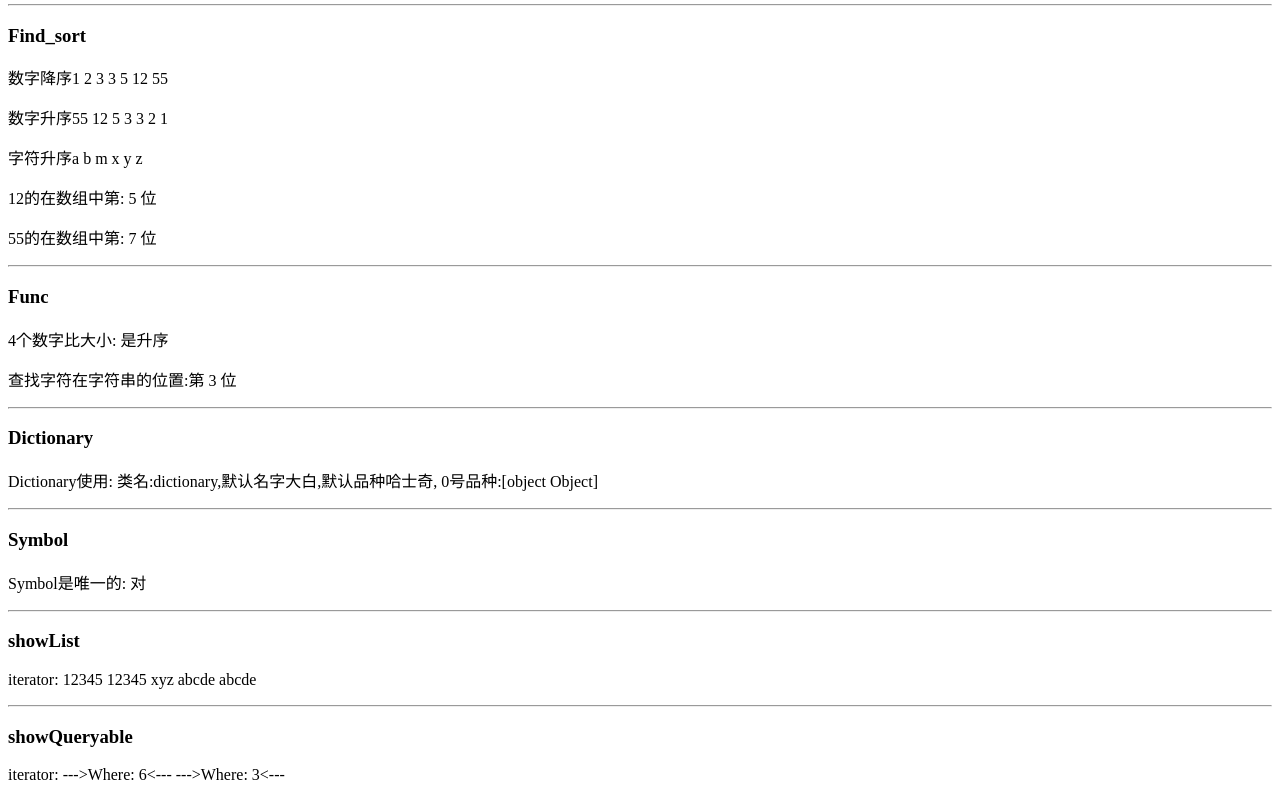
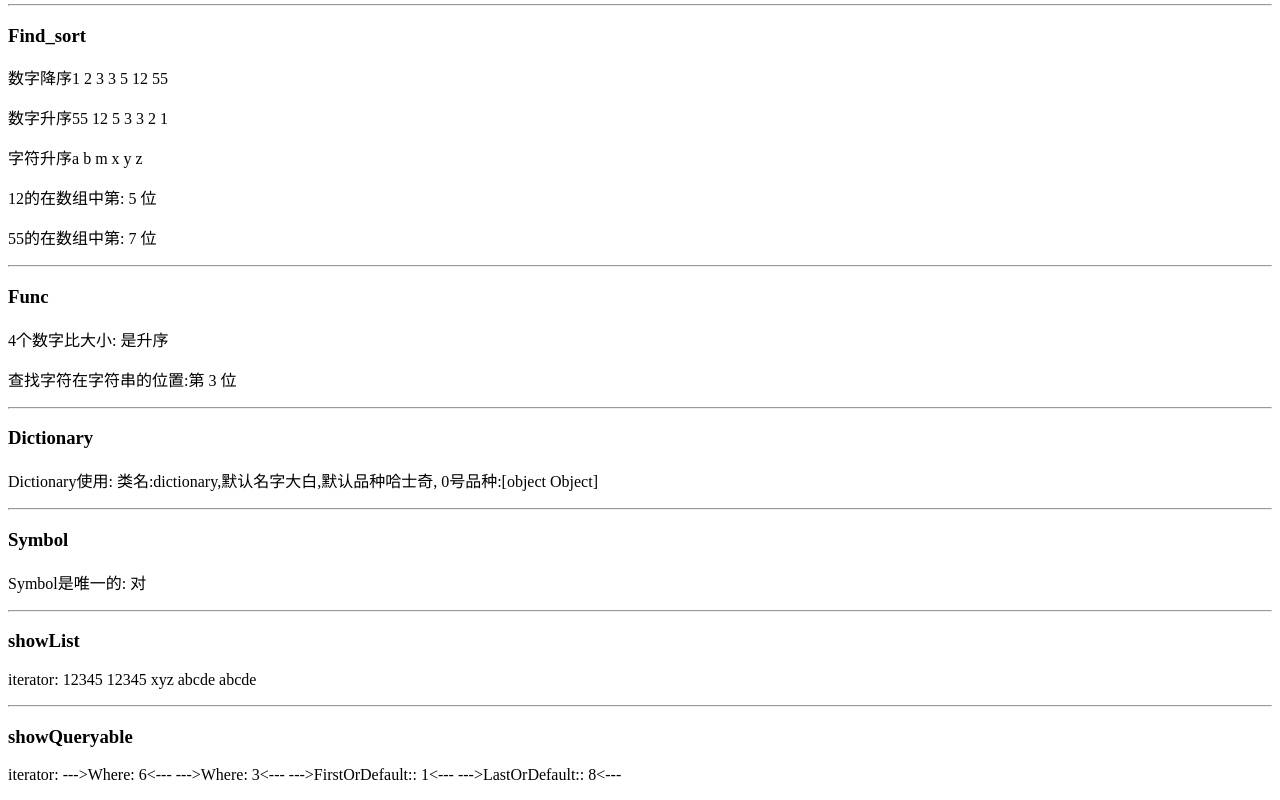
Before and after one commit to zhouzheng0646/typeScript, a React app: page / in a window 1280 px wide. Shown: the part 770-1570 px from the top of the page. Built offline with nearby package versions, Linux system fonts and the light colour scheme; the HTML template or start-up script is replaced by a standard one.

Commit message:
FLstOrdefault

```diff
--- a/src/Tools/List.ts
+++ b/src/Tools/List.ts
@@ -48,21 +48,41 @@ export default class List<T> implements IterableIterator<T>{
     }
 
     Skip(skipIndex: number) {
-        let sikpTemp = new List<T>();
-        if (skipIndex < this.count)
-            for (let i = 0; i < skipIndex; i++)
+        let sikpTemp:List<T> = new List<T>();
+        if (skipIndex < this.count) {
+            let i = 0;
+            for (; i < skipIndex; i++)
                 sikpTemp[i] = this[i];
+            sikpTemp.count = i;
+        }
         return sikpTemp;
     }
 
     SkipLast(skipIndex: number) {
         let sikpTemp = new List<T>();
-        if (skipIndex < this.count)
-            for (let i = 0; i < (this.count - skipIndex); i++)
+        if (skipIndex < this.count) {
+            let i = 0;
+            for (; i < (this.count - skipIndex); i++)
                 sikpTemp[i] = this[skipIndex + i];
+            sikpTemp.count = i;
+        }
         return sikpTemp;
     }
 
+    FirstOrDefault() {
+        return this.FLst(1);
+    }
+    LastOrDefault() {
+        return this.FLst(this.count);
+    }
+    private FLst(index: number) {
+        if (this.count){
+            return this[index - 1];
+        }
+        else
+            return null;
+    }
+    //#region 增删改
     Remove() {
         this[this.count--] = null;
         return this;
@@ -72,6 +92,8 @@ export default class List<T> implements IterableIterator<T>{
         this[this.count++] = item;
         return this;
     }
+    //#endregion
+
     //#endregion
 
     // //#region 迭代器
@@ -88,8 +110,7 @@ export default class List<T> implements IterableIterator<T>{
         }
     }
 
-    return?(): IteratorResult<T>{
-
+    return?( ): IteratorResult<T>{
         return { value: null, done: true };
     }
 
--- a/src/model/Queryable.ts
+++ b/src/model/Queryable.ts
@@ -11,17 +11,12 @@ export default function showQueryable() {
 
     alist.OrderBy((a, b) => a > b);
 
-    let alistSikp = alist.Skip(5);
-    let alistSikps = alist.SkipLast(5);
-    console.log(alistSikp);
-    console.log(alistSikps);
-    for (const item of alistSikp) {
-        console.log('Skip', item);
-    }
-    for (const item of alist) {
-        console.log('order', item);
-    }
+    let alistSikp = alist.Skip(4);
+    let alistSikps = alist.SkipLast(4);
+
     return (`--->Where: ${alist.Where((a) => a > 5)}<---
     --->Where: ${alist.Where<number>((a, b) => a < b * 2)}<---
+    --->FirstOrDefault:: ${alistSikp.FirstOrDefault()}<---
+    --->LastOrDefault:: ${alistSikps.LastOrDefault()}<---
     `);
 }
```
Also changed, not shown: 1 other file (tests, documents, lock files or other folders).
